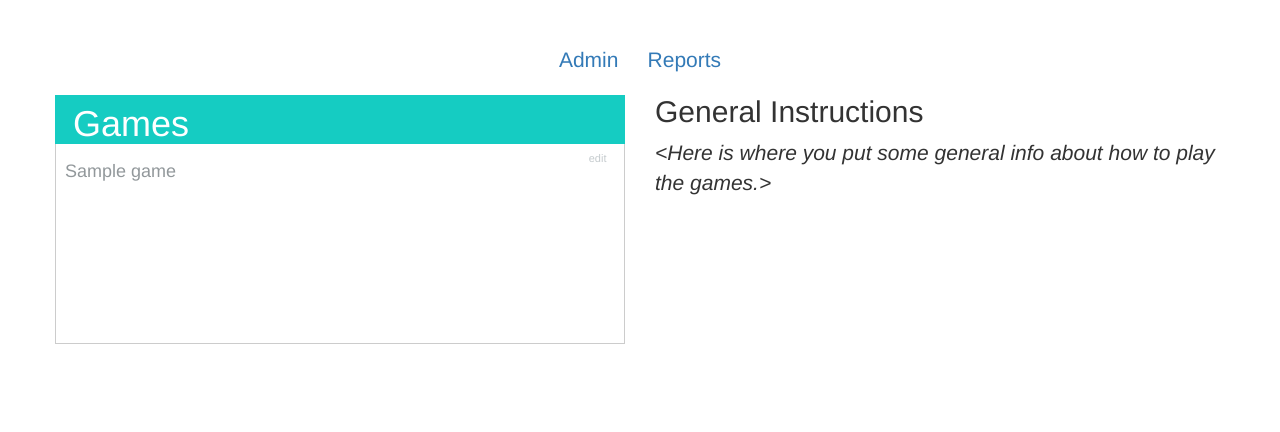
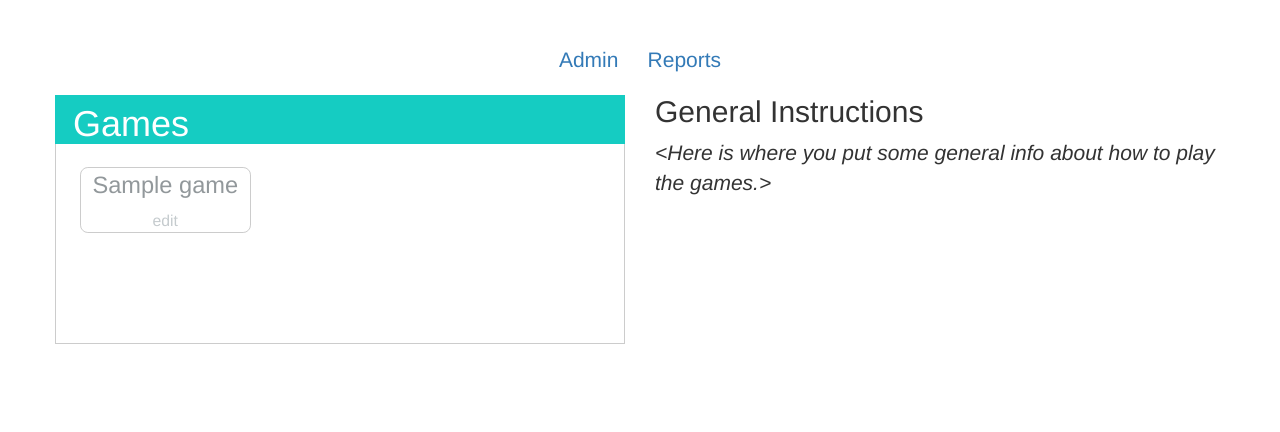
Before and after one commit to CNDLS/generic-game-host, a Django app: template templates/list.html in a window 1280 px wide. Shown: the part 51-483 px from the top of the page. Run offline with Django 3.2, Linux system fonts and the light colour scheme; the template is opened without the code that fills it: most values are stand-ins (such as "Sample title", 1, 10 or a date in 2020); some libraries are stand-ins or nearby versions.

Commit message:
style game list (attempt). standardizing on dealer.init() to create cards for all dealers.

```diff
--- a/main/views.py
+++ b/main/views.py
@@ -90,7 +90,6 @@ def write_results(request, game_id):
         raise Http404
     else:
         current_user = User.objects.get(pk=request.user.id)
-        print current_user
         game = Game.objects.get(pk=game_id)
         game_report = GameReport(payload=request.body, student=current_user, game=game)
         game_report.save()
--- a/static/css/public.css
+++ b/static/css/public.css
@@ -17,37 +17,53 @@
 	max-height: 600px;
 	min-height: 200px;
 	overflow-x: hidden;
-	overflow-y: scroll;
+	overflow-y: auto;
 	list-style-type: none;
 	border: 1px solid #ccc;
   border-top-width: 0;
-	padding-left: 0;
+	padding: 0.25em 0.5em;
 }
 
-#game_list a {
+#game_list li {
+  display: inline-block;
+  border: 1px solid #ccc;
+  margin: 0.5em 0.25em;
+  text-align: center;
+  line-height: 0.75em;
+  -webkit-border-radius: 0.25em;
+  -moz-border-radius:  0.25em;
+  border-radius:  0.25em;
+}
+
+#game_list li:hover {
+  background-color: #eee;
+  border-color: #d0d0d0;
+}
+
+#game_list li:hover a:not(.edit_link){
+  color: #333;
+}
+
+#game_list li a:not(.edit_link) {
 	color: #92989B;
-	/* display: block; */
-  font-size: 18px;
+	display: block;
+	font-size: 0.75em;
 	text-decoration: none;
 	line-height: 1.5em;
-	padding: 0.25em 0.5em;
+	padding: 0 0.5em;
 	margin: 0;
 }
 
 #game_list a.edit_link {
-  font-size: 11px;
-	color: #c5cbce;
-  float: right;
-  margin-right: 12px;
-  margin-top: 4px;
+  font-size: 0.5em;
+  color: #c5cbce;
+  margin: 0.25em auto;
+  padding: 0;
+	text-decoration: none;
 }
 
-#game_list li:hover {
-  background-color: #c5cbce;
-}
-
-#game_list li:hover a{
-  color: white;
+#game_list a.edit_link:hover {
+  color: #99c;
 }
 
 ul.options {
--- a/static/js/game.js
+++ b/static/js/game.js
@@ -104,8 +104,9 @@ Game.prototype.report = function (try_func, catch_func) {
 	// changed create_round call from .then() to .done(),
 	// so the game won't pause if AJAX fails.
 	// hopefully, we'll get the data sent at the next opportunity.
+	var _this = this;
 	this.reporter.sendReport().done(function () {
-		in_production_try(this, try_func, catch_func);
+		in_production_try(_this, try_func, catch_func);
 	});
 }
 
--- a/templates/list.html
+++ b/templates/list.html
@@ -30,7 +30,7 @@
               {% endif %}
           </li>
         {% endfor %}
-        <ul>
+        </ul>
       </div>
     </div>
 
```
Also changed, not shown: static/js/card.js (+5 -4 lines), static/js/dealers/intro-dealers.js (+6 -5 lines), static/js/dealers/listeners-and-answers.js (+27 -19 lines), static/js/dealers/prompters.js (+13 -10 lines), static/js/dealers/responders.js (+5 -5 lines), static/js/round.js (+7 -6 lines).
